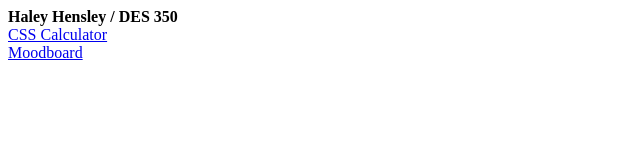
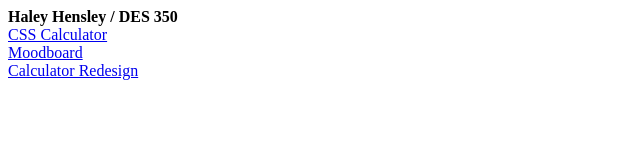
Before and after one commit to hhensl2/DES350, a plain HTML site: page index.html in a window 1280 px wide. Shown: the whole page, without its empty margins (0-640 px from the left). Drawn offline with Linux system fonts and the light colour scheme.

Commit message:
Add files via upload

```diff
--- a/index.html
+++ b/index.html
@@ -9,6 +9,7 @@
 	<strong>Haley Hensley / DES 350</strong><br>
 	<a href="calculator_css.html" target="_self">CSS Calculator</a><br>
 	<a href="moodboard.jpg" target="_self">Moodboard</a><br>
+	<a href="calculator_redesign.jpg" target="_self">Calculator Redesign</a><br>
 
 </body>
 </html>
```
